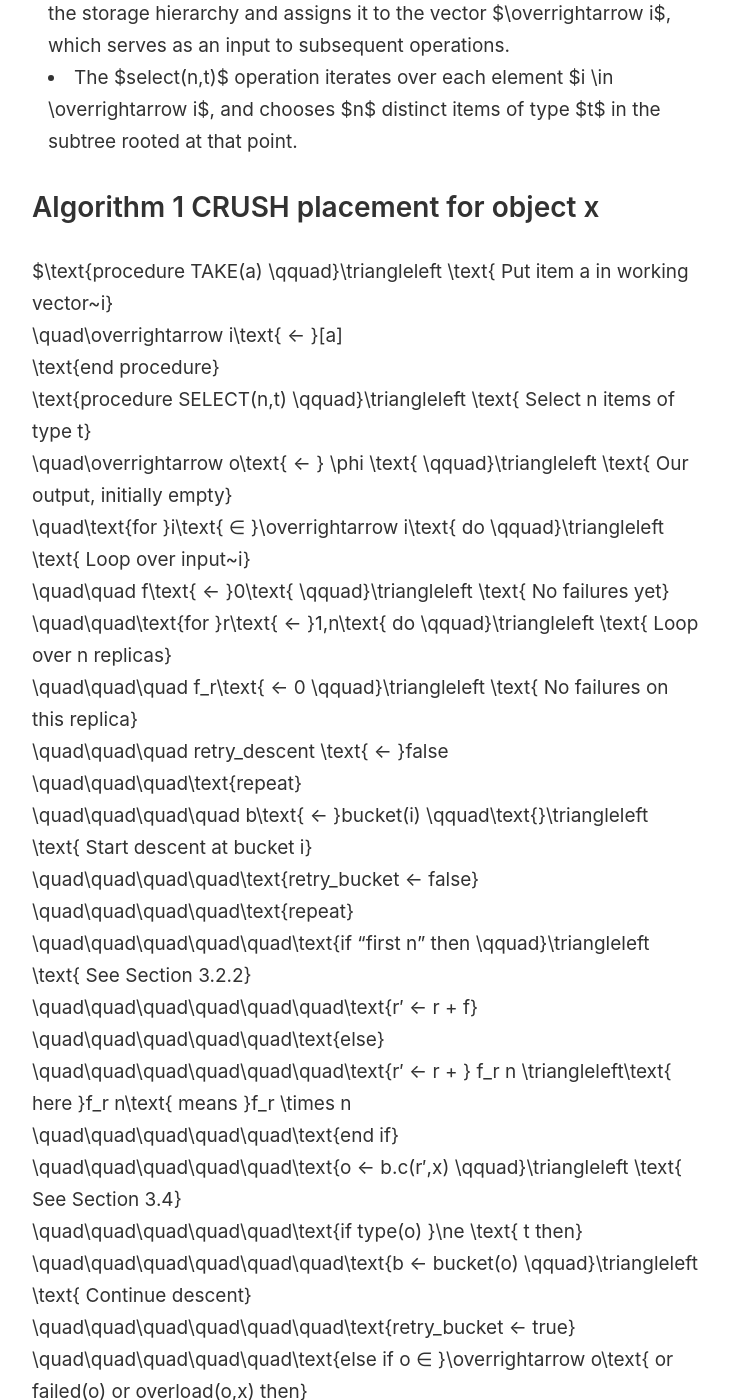
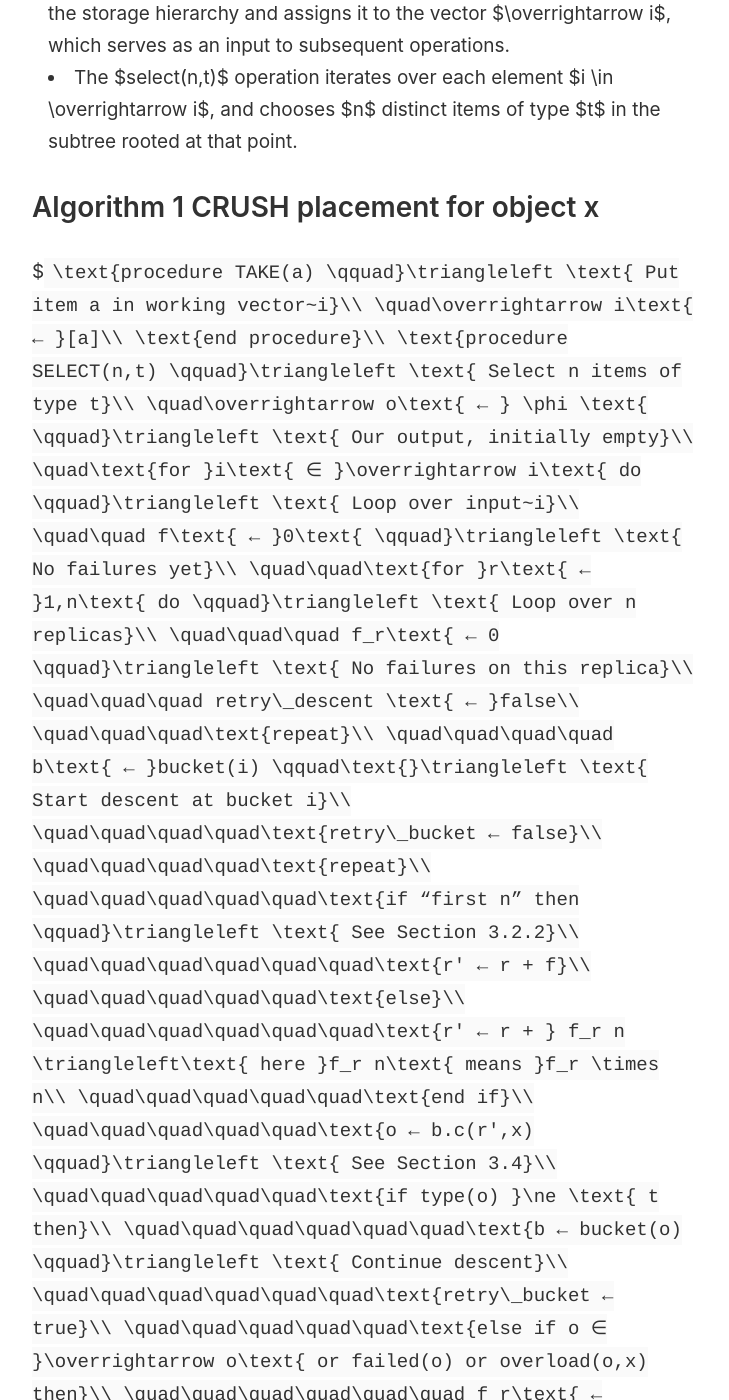
Before and after one commit to ddwolf/ddwolf.github.io, a Jekyll site: the page built from _posts/2024-05-07-ceph-crush-dissertation.md, in a window 1280 px wide and 1400 px high, scrolled down 2279 px. Shown: the whole window, without its empty margins (274-1003 px from the left). Built offline with Jekyll 4.4.1, drawn with Linux system fonts in a browser that asks for light colours; our own code applies the rules of GitHub Pages for plain Markdown files; comment, search, counter and statistics services are not loaded; some of the changed text lies outside the part shown.

```diff
--- a/_posts/2024-05-07-ceph-crush-dissertation.md
+++ b/_posts/2024-05-07-ceph-crush-dissertation.md
@@ -40,7 +40,7 @@ Summary of mapping speed and data reorganization efficiency of different bucket
 
 ## Algorithm 1 CRUSH placement for object x
 
-$\text{procedure TAKE(a) \qquad}\triangleleft \text{ Put item a in working vector~i}\\
+$`\text{procedure TAKE(a) \qquad}\triangleleft \text{ Put item a in working vector~i}\\
 \quad\overrightarrow i\text{ ← }[a]\\
 \text{end procedure}\\
 \text{procedure SELECT(n,t) \qquad}\triangleleft \text{ Select n items of type t}\\
@@ -81,4 +81,4 @@ $\text{procedure TAKE(a) \qquad}\triangleleft \text{ Put item a in working vecto
 \text{procedure EMIT \qquad}\triangleleft \text{ Append working vector }\overrightarrow i\text{ to result}\\
 \quad\overrightarrow R ← [\overrightarrow R,\overrightarrow i]\\
 \text{end procedure}\\
-$
+`$
```
